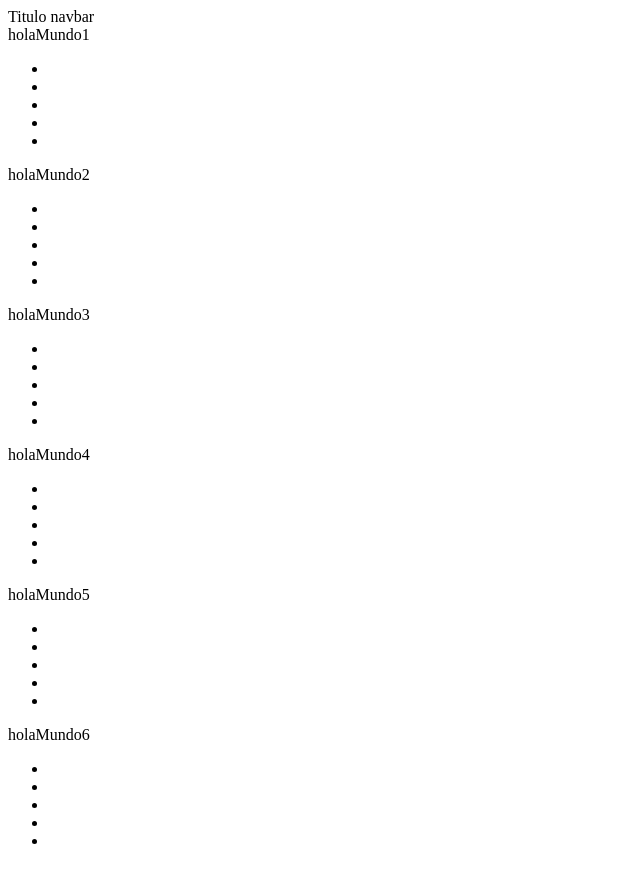
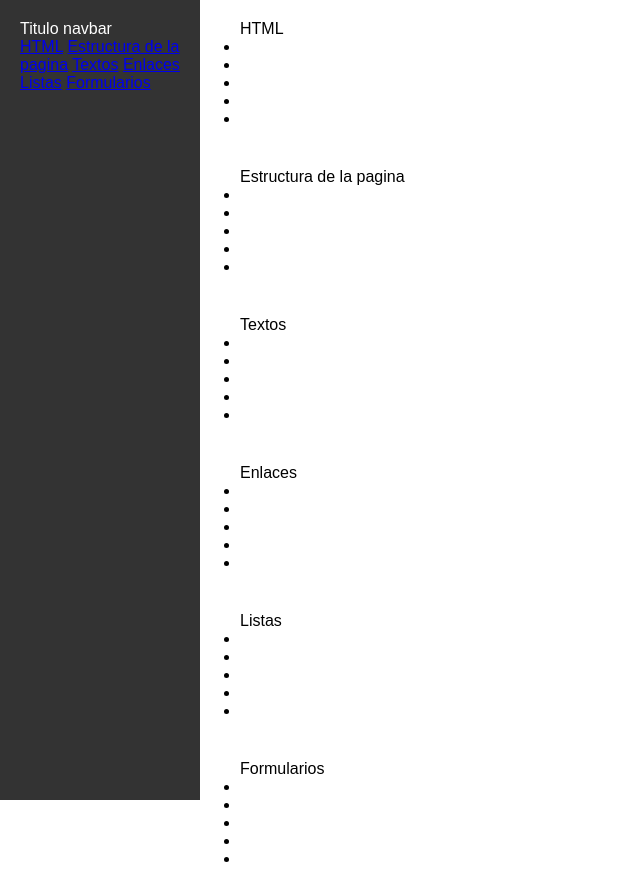
Before and after one commit to Schugu/ProyectoFinalFreeCodeCamp3, a plain HTML site: page index.html in a window 1280 px wide. Shown: the whole page, without its empty margins (0-640 px from the left). Before the commit the page ends 866 px from the top, so only its background shows below. Drawn offline with Linux system fonts and the light colour scheme.

```diff
--- a/index.html
+++ b/index.html
@@ -4,22 +4,22 @@
     <meta charset="UTF-8">
     <meta name="viewport" content="width=device-width, initial-scale=1.0">
     <title>Document</title>
-    <link rel="stylesheet" href="style.css">
+    <link rel="stylesheet" href="styles.css">
 </head>
 <body>
     <main id="main-doc">
         <nav id="navbar">
             <header>Titulo navbar</header>
-            <a class="nav-link" href="#holaMundo1"></a>
-            <a class="nav-link" href="#holaMundo2"></a>
-            <a class="nav-link" href="#holaMundo3"></a>
-            <a class="nav-link" href="#holaMundo4"></a>
-            <a class="nav-link" href="#holaMundo5"></a>
-            <a class="nav-link" href="#holaMundo6"></a>
+            <a class="nav-link" href="#html">HTML</a>
+            <a class="nav-link" href="#estructura_de_la_pagina">Estructura de la pagina</a>
+            <a class="nav-link" href="#textos">Textos</a>
+            <a class="nav-link" href="#enlaces">Enlaces</a>
+            <a class="nav-link" href="#listas">Listas</a>
+            <a class="nav-link" href="#formularios">Formularios</a>
         </nav>
 
-        <section class="main-section" id="holaMundo">
-            <header id="header">holaMundo1</header>
+        <section class="main-section" id="html">
+            <header id="header">HTML</header>
             <p></p>
             <p></p>
             <code></code>
@@ -31,8 +31,9 @@
                 <li></li>
             </ul>
         </section>
-        <section class="main-section" id="holaMundo2">
-            <header id="header">holaMundo2</header>
+
+        <section class="main-section" id="estructura_de_la_pagina">
+            <header id="header">Estructura de la pagina</header>
             <p></p>
             <p></p>
             <code></code>
@@ -44,8 +45,9 @@
                 <li></li>
             </ul>
         </section>
-        <section class="main-section" id="holaMundo3">
-            <header id="header">holaMundo3</header>
+
+        <section class="main-section" id="textos">
+            <header id="header">Textos</header>
             <p></p>
             <p></p>
             <code></code>
@@ -57,8 +59,9 @@
                 <li></li>
             </ul>
         </section>
-        <section class="main-section" id="holaMundo4">
-            <header id="header">holaMundo4</header>
+
+        <section class="main-section" id="enlaces">
+            <header id="header">Enlaces</header>
             <p></p>
             <p></p>
             <code></code>
@@ -70,8 +73,9 @@
                 <li></li>
             </ul>
         </section>
-        <section class="main-section" id="holaMundo5">
-            <header id="header">holaMundo5</header>
+
+        <section class="main-section" id="listas">
+            <header id="header">Listas</header>
             <p></p>
             <p></p>
             <code></code>
@@ -83,8 +87,9 @@
                 <li></li>
             </ul>
         </section>
-        <section class="main-section" id="holaMundo6">
-            <header id="header">holaMundo6</header>
+
+        <section class="main-section" id="formularios">
+            <header id="header">Formularios</header>
             <p></p>
             <p></p>
             <code></code>
--- a/styles.css
+++ b/styles.css
@@ -0,0 +1,30 @@
+* {
+    margin: 0;
+    padding: 0;
+    font-family: sans-serif;
+    box-sizing: border-box;
+}
+
+#navbar {
+    position: fixed;
+    left: 0;
+    top: 0;
+    height: 100%;
+    width: 200px;
+    background-color: #333;
+    color: white;
+    padding: 20px;
+    display: none;
+}
+
+
+
+@media screen and (min-width: 600px) {
+    #navbar {
+        display: block;
+    }
+    .main-section {
+        margin-left: 220px;
+        padding: 20px;
+    }
+}
```
